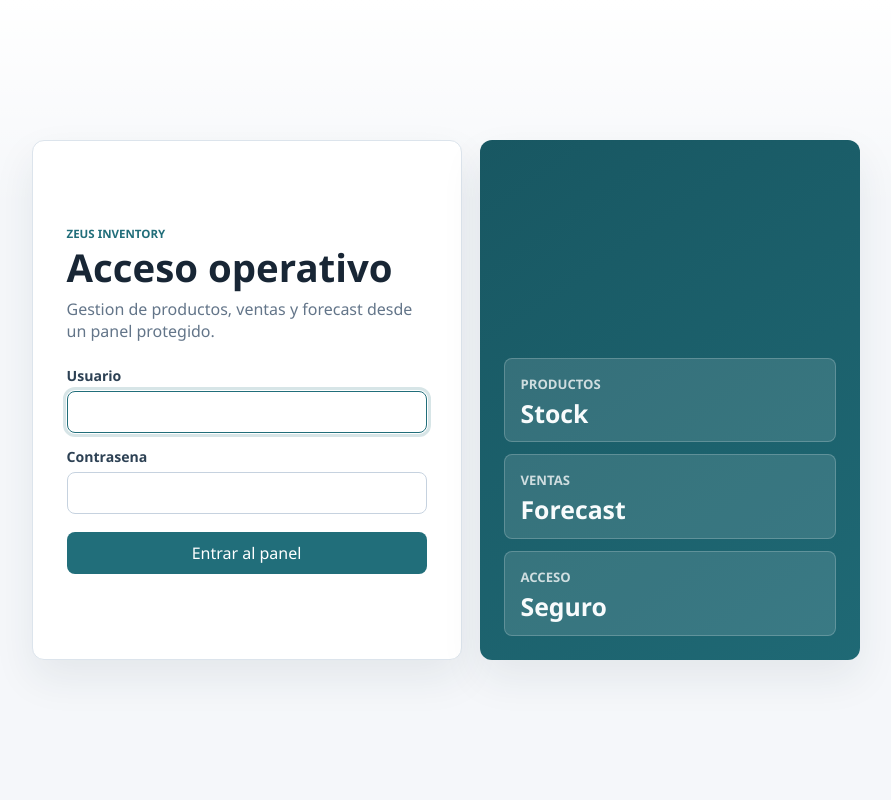
After one commit to Markcsx/zeus_project, a Django app: page /login/ in a window 1280 px wide. The commit adds this page. Shown: the whole page, without its empty margins (171-1062 px from the left). Run offline with Django 5.2, Linux system fonts and the light colour scheme.

Commit message:
feat: implement user authentication with login/logout functionality; add login page and restrict access to inventory app

```diff
--- a/backend_django/config/settings.py
+++ b/backend_django/config/settings.py
@@ -140,3 +140,8 @@ CORS_ALLOW_ALL_ORIGINS = True
 
 # Servicios externos
 FASTAPI_URL = os.environ.get("FASTAPI_URL", "http://127.0.0.1:8001")
+
+# Autenticacion del panel operativo
+LOGIN_URL = "login"
+LOGIN_REDIRECT_URL = "inventory-app"
+LOGOUT_REDIRECT_URL = "login"
--- a/backend_django/config/urls.py
+++ b/backend_django/config/urls.py
@@ -16,11 +16,14 @@ Including another URLconf
 """
 from django.contrib import admin
 from django.urls import path, include
+from django.contrib.auth.views import LoginView, LogoutView
 from django.views.generic import RedirectView
 from inventory.frontend_views import InventoryAppView
 
 urlpatterns = [
     path("", RedirectView.as_view(url="/app/", permanent=False)),
+    path("login/", LoginView.as_view(template_name="registration/login.html"), name="login"),
+    path("logout/", LogoutView.as_view(next_page="login"), name="logout"),
     path("app/", InventoryAppView.as_view(), name="inventory-app"),
     path('admin/', admin.site.urls),
     path('api/', include('inventory.urls')),
--- a/backend_django/inventory/frontend_views.py
+++ b/backend_django/inventory/frontend_views.py
@@ -1,8 +1,9 @@
 from django.shortcuts import render
+from django.contrib.auth.mixins import LoginRequiredMixin
 from django.views import View
 
 
-class InventoryAppView(View):
+class InventoryAppView(LoginRequiredMixin, View):
     template_name = "inventory/app.html"
 
     def get(self, request):
--- a/backend_django/inventory/static/inventory/app.css
+++ b/backend_django/inventory/static/inventory/app.css
@@ -298,6 +323,92 @@ button:active,
     color: #345069;
     background: #f1f6fa;
     border-color: #d2dee9;
+}
+
+.login-page {
+    display: grid;
+    place-items: center;
+    padding: 24px;
+}
+
+.login-shell {
+    display: grid;
+    grid-template-columns: minmax(320px, 430px) minmax(280px, 380px);
+    gap: 18px;
+    width: min(860px, 100%);
+    align-items: stretch;
+}
+
+.login-panel {
+    display: grid;
+    align-content: center;
+    gap: 24px;
+    min-height: 520px;
+    padding: 34px;
+    background: var(--surface);
+    border: 1px solid var(--line);
+    border-radius: 12px;
+    box-shadow: var(--shadow);
+}
+
+.login-brand h1 {
+    margin-bottom: 10px;
+}
+
+.login-form {
+    display: grid;
+    gap: 14px;
+}
+
+.login-form button {
+    margin-top: 4px;
+}
+
+.form-error {
+    margin: 0;
+    padding: 10px 12px;
+    color: #8f3030;
+    font-size: 0.92rem;
+    font-weight: 750;
+    background: #fff1f1;
+    border: 1px solid #f0caca;
+    border-radius: var(--radius);
+}
+
+.login-summary {
+    display: grid;
+    align-content: end;
+    gap: 12px;
+    min-height: 520px;
+    padding: 24px;
+    color: #f8fbfc;
+    background:
+        linear-gradient(145deg, rgba(24, 87, 98, 0.95), rgba(33, 110, 122, 0.78)),
+        #185762;
+    border-radius: 12px;
+    box-shadow: var(--shadow);
+}
+
+.login-summary div {
+    padding: 16px;
+    background: rgba(255, 255, 255, 0.12);
+    border: 1px solid rgba(255, 255, 255, 0.2);
+    border-radius: var(--radius);
+}
+
+.login-summary span {
+    display: block;
+    margin-bottom: 8px;
+    color: rgba(255, 255, 255, 0.76);
+    font-size: 0.82rem;
+    font-weight: 800;
+    text-transform: uppercase;
+}
+
+.login-summary strong {
+    display: block;
+    font-size: 1.55rem;
+    line-height: 1;
 }
 
 .restock-btn {
--- /dev/null
+++ b/backend_django/inventory/templates/registration/login.html
@@ -0,0 +1,55 @@
+{% load static %}
+<!DOCTYPE html>
+<html lang="es">
+<head>
+    <meta charset="UTF-8">
+    <meta name="viewport" content="width=device-width, initial-scale=1.0">
+    <title>Acceso | Zeus Inventory</title>
+    <link rel="stylesheet" href="{% static 'inventory/app.css' %}">
+</head>
+<body class="login-page">
+    <main class="login-shell">
+        <section class="login-panel">
+            <div class="login-brand">
+                <p class="eyebrow">ZEUS INVENTORY</p>
+                <h1>Acceso operativo</h1>
+                <p class="subtitle">Gestion de productos, ventas y forecast desde un panel protegido.</p>
+            </div>
+
+            <form method="post" class="login-form">
+                {% csrf_token %}
+                {% if form.errors %}
+                    <p class="form-error">Usuario o contrasena incorrectos.</p>
+                {% endif %}
+                {% if next %}
+                    <input type="hidden" name="next" value="{{ next }}">
+                {% endif %}
+                <label>
+                    Usuario
+                    <input type="text" name="{{ form.username.html_name }}" autocomplete="username" autofocus required>
+                </label>
+                <label>
+                    Contrasena
+                    <input type="password" name="{{ form.password.html_name }}" autocomplete="current-password" required>
+                </label>
+                <button type="submit" class="primary">Entrar al panel</button>
+            </form>
+        </section>
+
+        <aside class="login-summary" aria-label="Resumen del panel">
+            <div>
+                <span>Productos</span>
+                <strong>Stock</strong>
+            </div>
+            <div>
+                <span>Ventas</span>
+                <strong>Forecast</strong>
+            </div>
+            <div>
+                <span>Acceso</span>
+                <strong>Seguro</strong>
+            </div>
+        </aside>
+    </main>
+</body>
+</html>
```
Also changed, not shown: other parts of backend_django/inventory/static/inventory/app.css (+50 -0 lines), backend_django/inventory/templates/inventory/app.html (+10 -1 lines), backend_django/inventory/tests.py (+28 -0 lines), backend_django/db.sqlite3.
